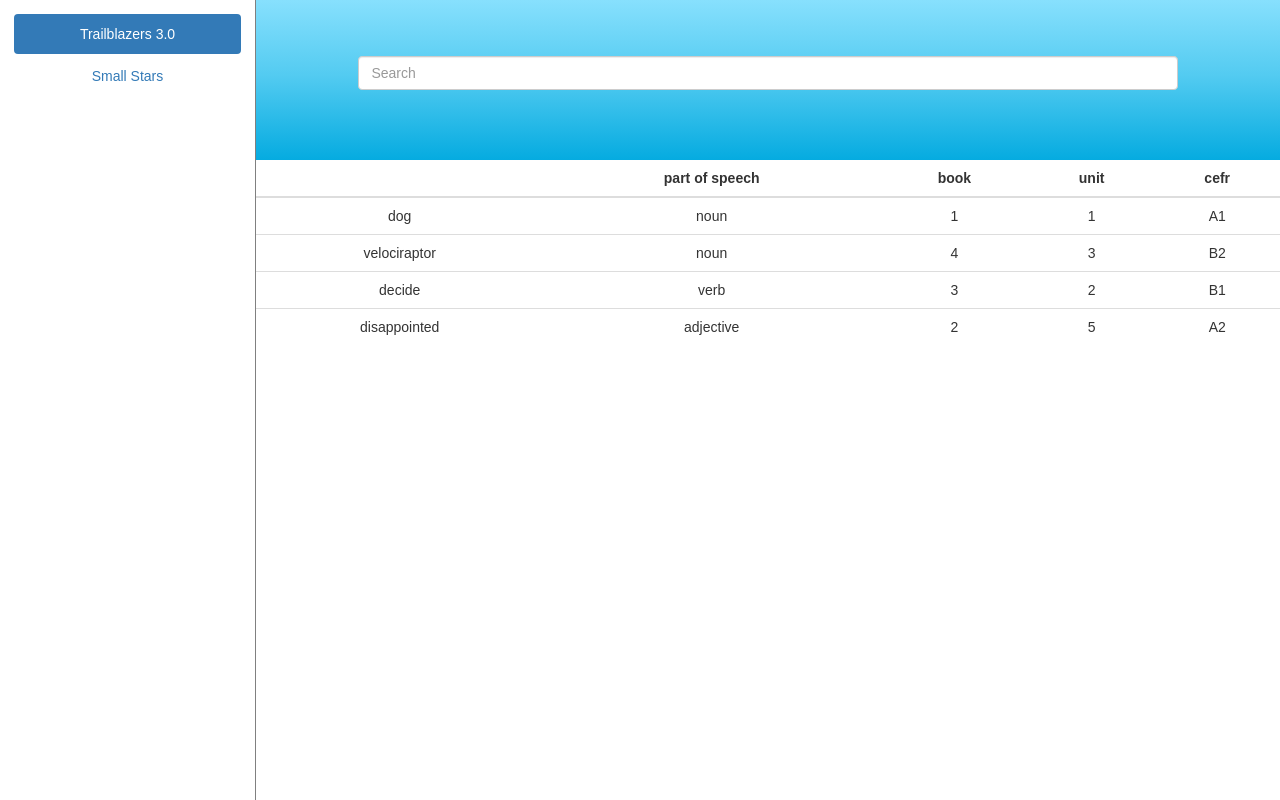
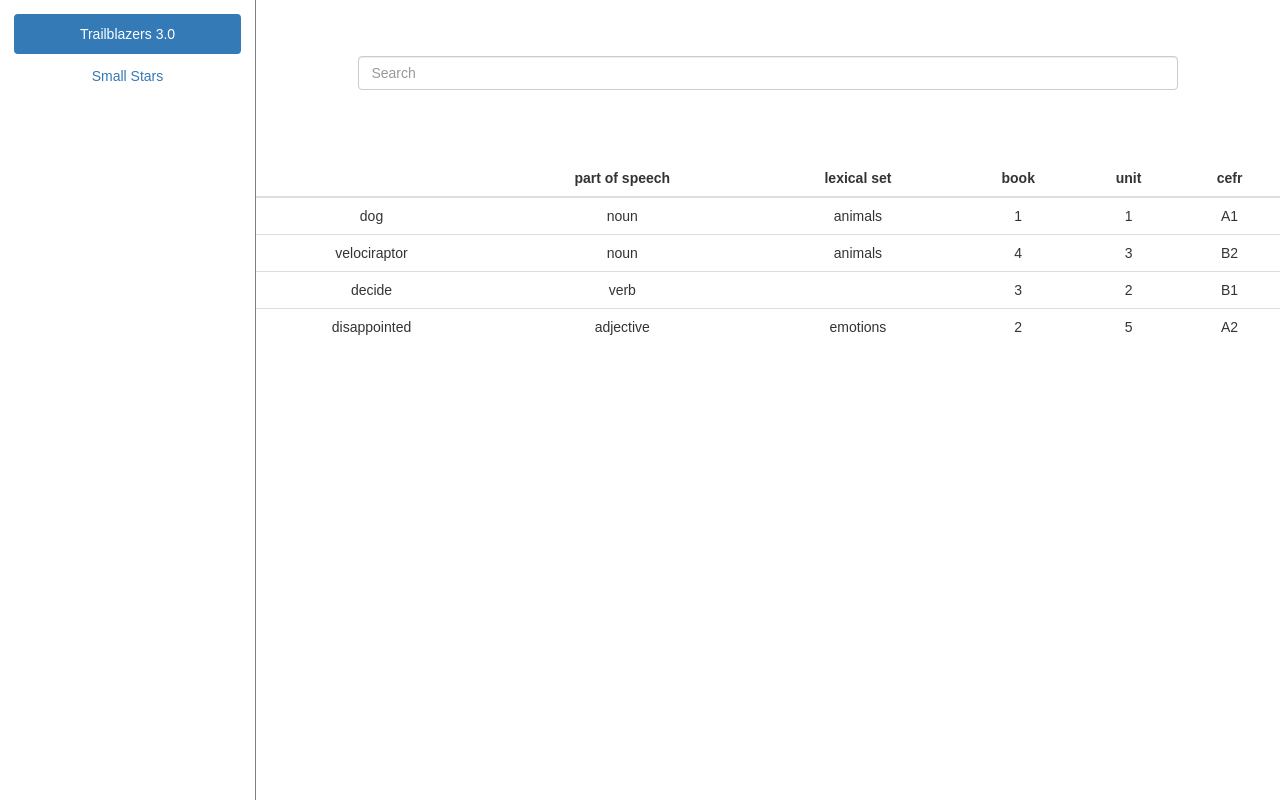
Before and after one commit to Jskobos/ef-vocabulary, a React (Create React App) app: page / in a window 1280 px wide. Built offline with nearby package versions, Linux system fonts and the light colour scheme.

Commit message:
Refactor table row into WordRow component

```diff
--- a/src/Components/ResultBox/ResultBox.js
+++ b/src/Components/ResultBox/ResultBox.js
@@ -1,5 +1,6 @@
 import React, { Component } from 'react';
 import { Table } from 'react-bootstrap';
+import WordRow from '../WordRow/WordRow';
 import './ResultBox.css';
 
 class ResultBox extends Component {
@@ -8,14 +9,12 @@ class ResultBox extends Component {
     let keyIndex = 0;
     this.props.vocab.forEach((word) => {
       if (word.word.indexOf(this.props.filterText) === -1) { return; }
-      else { rows.push(
-        <tr key={keyIndex++}>
-          <td>{word.word}</td>
-          <td>{word.part}</td>
-          <td>{word.book}</td>
-          <td>{word.unit}</td>
-          <td>{word.cefr}</td>
-        </tr>
+      else if (word.cefr < this.props.cefrMin || word.cefr > this.props.cefrMax ) {
+        return;
+      }
+      else {
+        rows.push(
+          <WordRow word={word} key={keyIndex++}/>
       )}
     })
     return(
@@ -25,6 +24,7 @@ class ResultBox extends Component {
             <tr>
               <th></th>
               <th>part of speech</th>
+              <th>lexical set</th>
               <th>book</th>
               <th>unit</th>
               <th>cefr</th>
--- a/src/Components/SearchBox/SearchBox.css
+++ b/src/Components/SearchBox/SearchBox.css
@@ -1,5 +1,4 @@
 .SearchBox {
-  background: linear-gradient(to bottom, #87e0fd 0%,#53cbf1 47%,#05abe0 100%);
   display: flex;
   flex-flow: row nowrap;
   align-items: center;
--- a/src/Components/VocabBox/VocabBox.js
+++ b/src/Components/VocabBox/VocabBox.js
@@ -4,10 +4,10 @@ import SearchBox from '../SearchBox/SearchBox';
 import './VocabBox.css';
 
 const vocab = [
-  {'word':'dog','cefr':'A1','part':'noun','unit':1,'book':1},
-  {'word':'velociraptor','cefr':'B2','part':'noun','unit':3,'book':4},
-  {'word':'decide','cefr':'B1','part':'verb','unit':2,'book':3},
-  {'word':'disappointed','cefr':'A2','part':'adjective','unit':5,'book':2}
+  {'word':'dog','cefr':'A1','part':'noun','unit':1,'book':1, 'set':'animals'},
+  {'word':'velociraptor','cefr':'B2','part':'noun','unit':3,'book':4,'set':'animals'},
+  {'word':'decide','cefr':'B1','part':'verb','unit':2,'book':3,'set':''},
+  {'word':'disappointed','cefr':'A2','part':'adjective','unit':5,'book':2,'set':'emotions'}
 ]
 
 class VocabBox extends Component {
@@ -17,6 +17,8 @@ class VocabBox extends Component {
     this.state = {
       vocab: vocab,
       filterText: '',
+      cefrMin: 'A1',
+      cefrMax: 'C2',
       searchMode: true
     }
     this.handleTextInput = this.handleTextInput.bind(this);
@@ -26,12 +28,23 @@ class VocabBox extends Component {
     this.setState({filterText:val})
   }
 
+  setCefrRange(cMin, cMax) {
+    this.setState({
+      cefrMin: cMin,
+      cefrMax: cMax
+    })
+  }
+
   render() {
     return (
       <div className="VocabBox">
         <SearchBox filterText={this.state.filterText}
+                   cefrMin={this.state.cefrMin}
+                   cefrMax={this.state.cefrMax}
                    handleTextInput={this.handleTextInput}/>
         <ResultBox vocab={this.state.vocab}
+                   cefrMin={this.state.cefrMin}
+                   cefrMax={this.state.cefrMax}
                    filterText={this.state.filterText}/>
       </div>
     )
--- /dev/null
+++ b/src/Components/WordRow/WordRow.js
@@ -0,0 +1,19 @@
+import React, { Component } from 'react';
+import './WordRow.css';
+
+class WordRow extends Component {
+  render() {
+    const word = this.props.word;
+    return (
+        <tr className="WordRow" key={this.props.keyIndex}>
+          <td>{word.word}</td>
+          <td>{word.part}</td>
+          <td>{word.set}</td>
+          <td>{word.book}</td>
+          <td>{word.unit}</td>
+          <td>{word.cefr}</td>
+        </tr>
+  )}
+}
+
+export default WordRow;
```
Also changed, not shown: src/Components/WordRow/WordRow.css (added), 1 other file (tests, documents, lock files or other folders).
